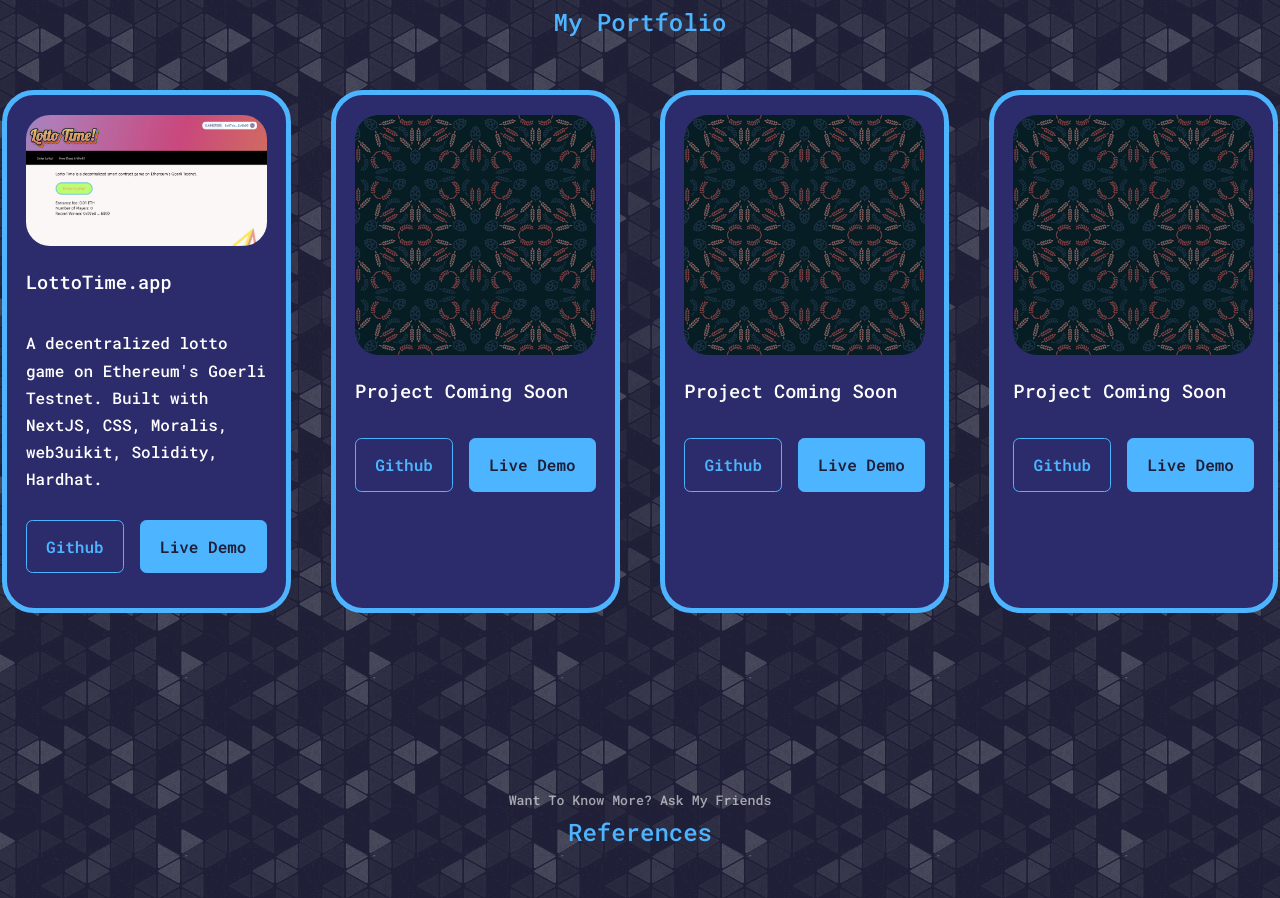
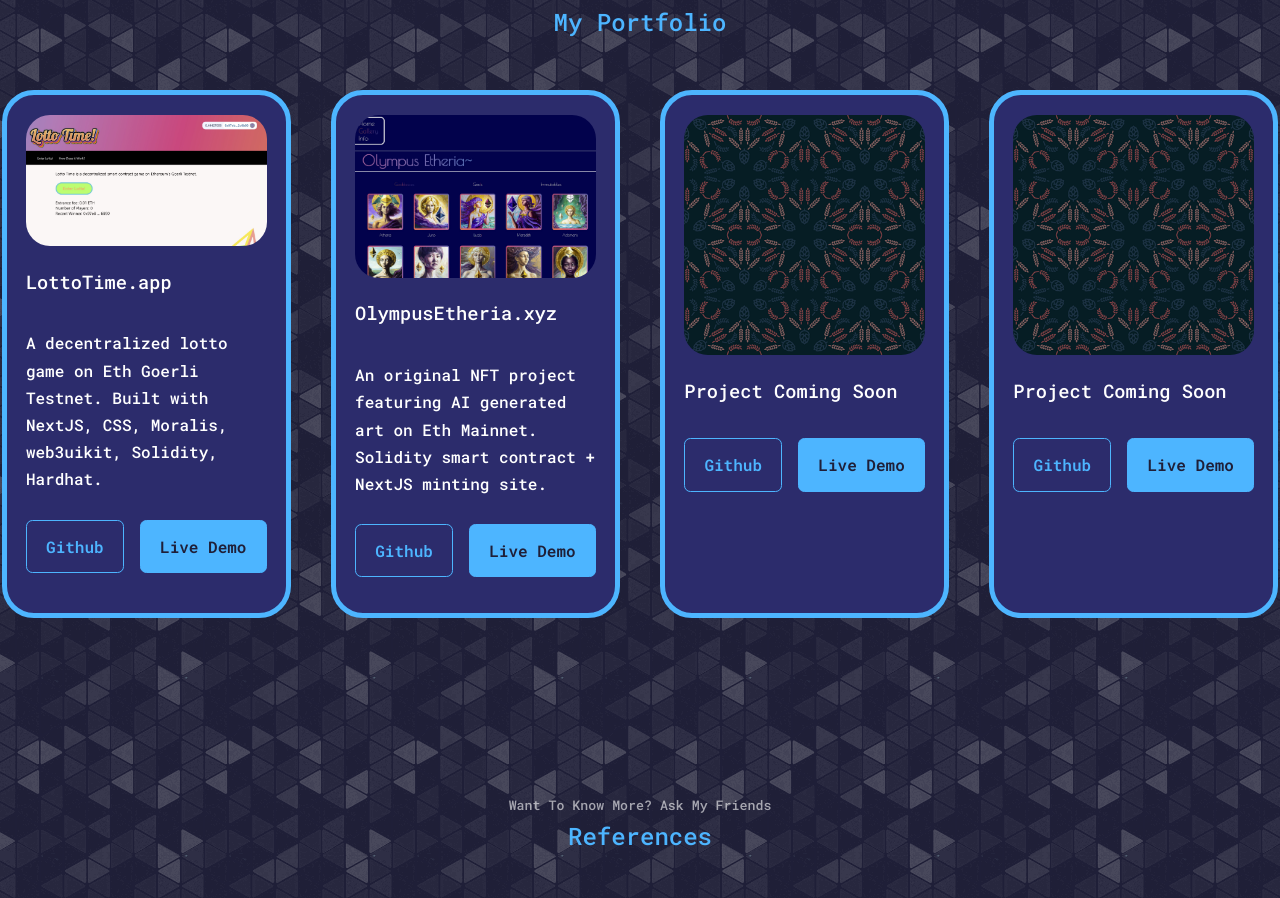
Before and after one commit to sdavidkong/davidkongdev, a React (Create React App) app: page / in a window 1280 px wide. Shown: the part 2541-3439 px from the top of the page. Built offline with nearby package versions, Linux system fonts and the light colour scheme.

Commit message:
added OE to portfolio

```diff
--- a/src/components/portfolio/Portfolio.jsx
+++ b/src/components/portfolio/Portfolio.jsx
@@ -2,6 +2,7 @@
 import "./portfolio.css";
 import IMG1 from "../../assests/wheat.webp";
 import LOTTO from "../../assests/lotto.JPG";
+import OE from "../../assests/olympusetheria.JPG";
 
 const Portfolio = () => {
   return (
@@ -16,8 +17,8 @@
           </div>
           <h3>LottoTime.app</h3>
           <h4>
-            A decentralized lotto game on Ethereum's Goerli Testnet. Built with
-            NextJS, CSS, Moralis, web3uikit, Solidity, Hardhat.{" "}
+            A decentralized lotto game on Eth Goerli Testnet. Built with NextJS,
+            CSS, Moralis, web3uikit, Solidity, Hardhat.{" "}
           </h4>
           <br></br>
           <div className="portfolio__item-cta">
@@ -40,14 +41,27 @@
 
         <article className="portfolio__item">
           <div className="portfolio__item-image">
-            <img src={IMG1} alt="a thumbnail of the project" />
+            <img src={OE} alt="a thumbnail of the project" />
           </div>
-          <h3>Project Coming Soon</h3>
+          <h3>OlympusEtheria.xyz</h3>
+          <h4>
+            An original NFT project featuring AI generated art on Eth Mainnet.
+            Solidity smart contract + NextJS minting site.
+          </h4>
+          <br></br>
           <div className="portfolio__item-cta">
-            <a href="https://github.com/" className="btn" target="_blank">
+            <a
+              href="https://github.com/sdavidkong/front-end-olympus-etheria"
+              className="btn"
+              target="_blank"
+            >
               Github
             </a>
-            <a href="https://" className="btn btn-primary" target="_blank">
+            <a
+              href="https://olympusetheria.xyz"
+              className="btn btn-primary"
+              target="_blank"
+            >
               Live Demo
             </a>
           </div>
```
Also changed, not shown: src/assests/olympusetheria.JPG (added).
